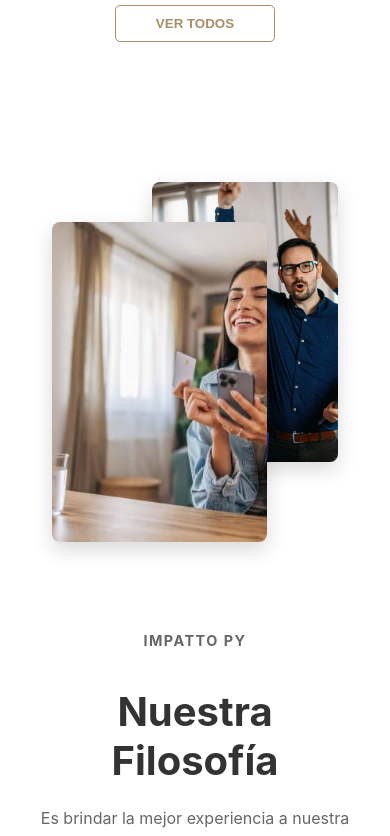
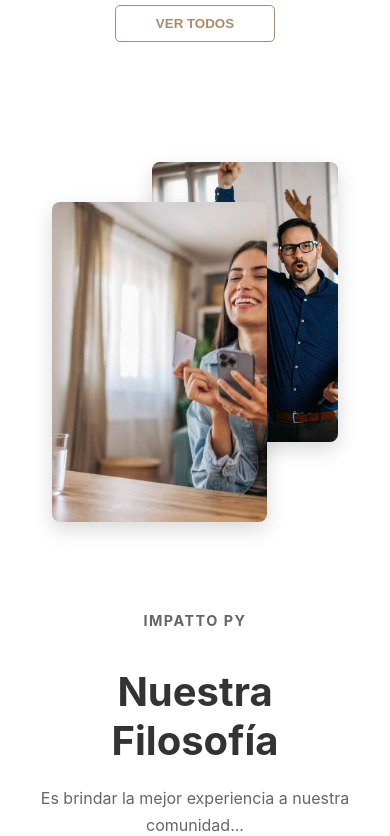
Before and after one commit to Javiermu97/impattopyproyect, a Next.js app: page / in a window 390 px wide. Shown: the part 1180-2016 px from the top of the page. Built offline with nearby package versions, Linux system fonts and the light colour scheme; no server answers; the database is empty.

Commit message:
Primer commit: proyecto Flutter

```diff
--- a/app/globals.css
+++ b/app/globals.css
@@ -2499,11 +2499,6 @@ body {
     color: #ffffff;
 }
 
-/* ========================================================= */
-/* ===== AJUSTE DE ESPACIO PARA "NUESTRA FILOSOFÍA" EN MÓVIL ===== */
-/* ========================================================= */
-
-
 
 
 /* =================================================================== */
@@ -2549,8 +2544,8 @@ body {
 /* ======================= */
 @media (max-width: 992px) {
   .philosophy-section {
-    margin-top: 10px;
-    padding-top: 50px;
+    margin-top: 5px;
+    padding-top: 30px;
   }
 
   .home-products-section {
```
